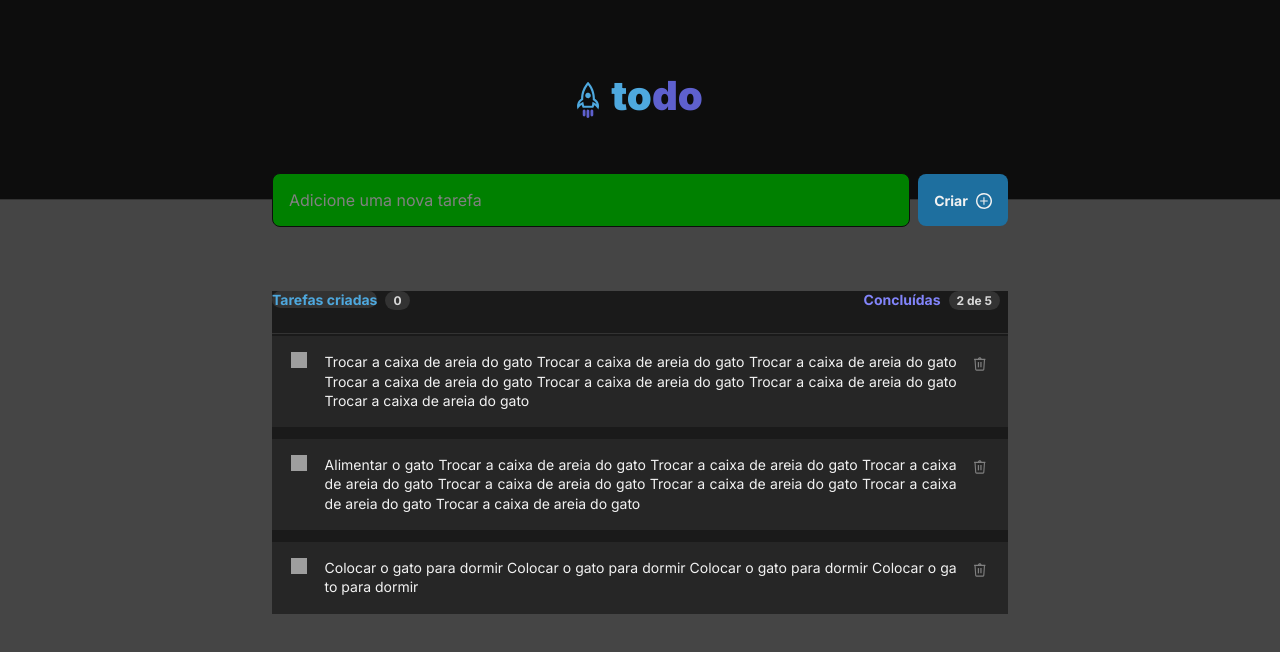
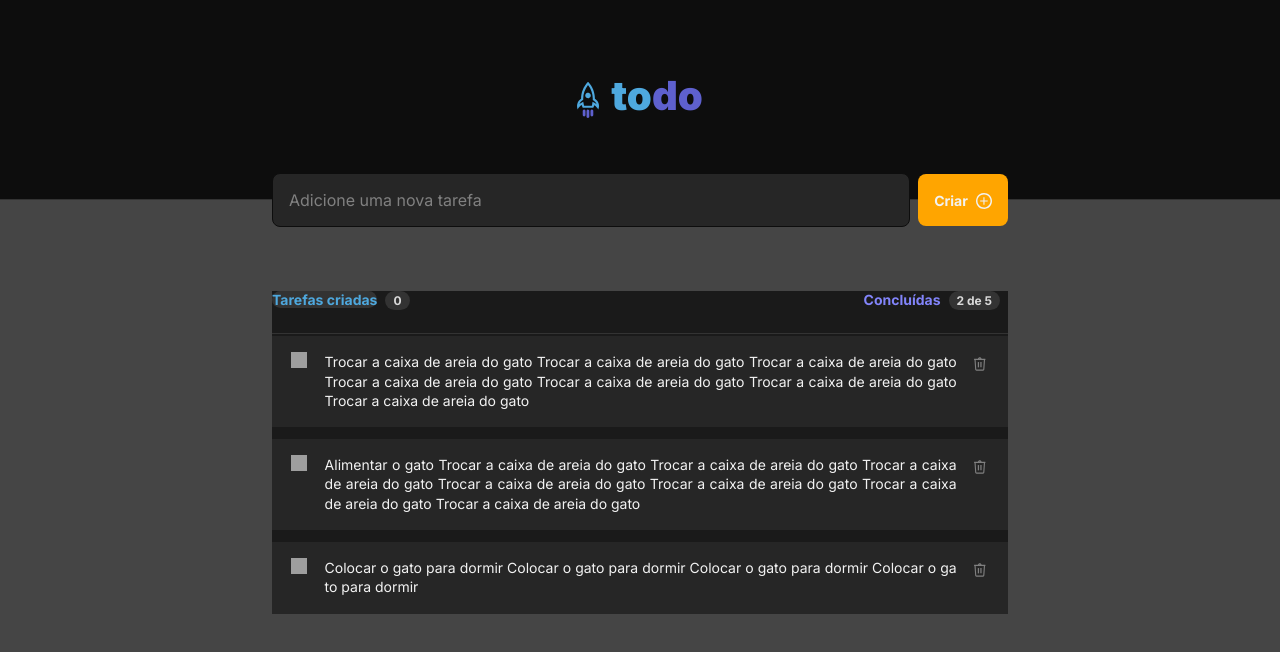
Before and after one commit to felipedev01/Gerenciador-de-Tarefas, a React (Vite) app: page / in a window 1280 px wide. Shown: the top 652 px of the page. Built offline with nearby package versions, Linux system fonts and the light colour scheme; grey boxes are pictures that could not be loaded.

Commit message:
reestilizando botão criar

```diff
--- a/src/Componentes/InputBox.module.css
+++ b/src/Componentes/InputBox.module.css
@@ -15,12 +15,12 @@
     color: var(--gray-100);
     font-weight: 700;
     background: var(--blueDark-100);
+    background:orange;
     font-size:0.875rem !Important;
 }textarea{
     border-radius: 8px;
     padding: 1rem;
     background: var(--gray-500);
-    background:green;
     border: 1px solid var(--gray-700);
     resize: none;
 }textarea::placeholder {
```
